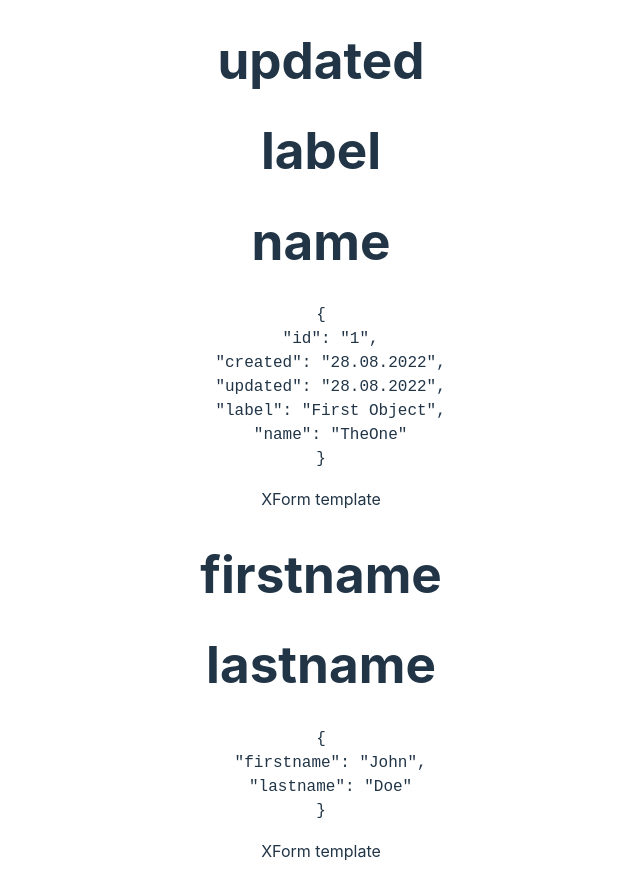
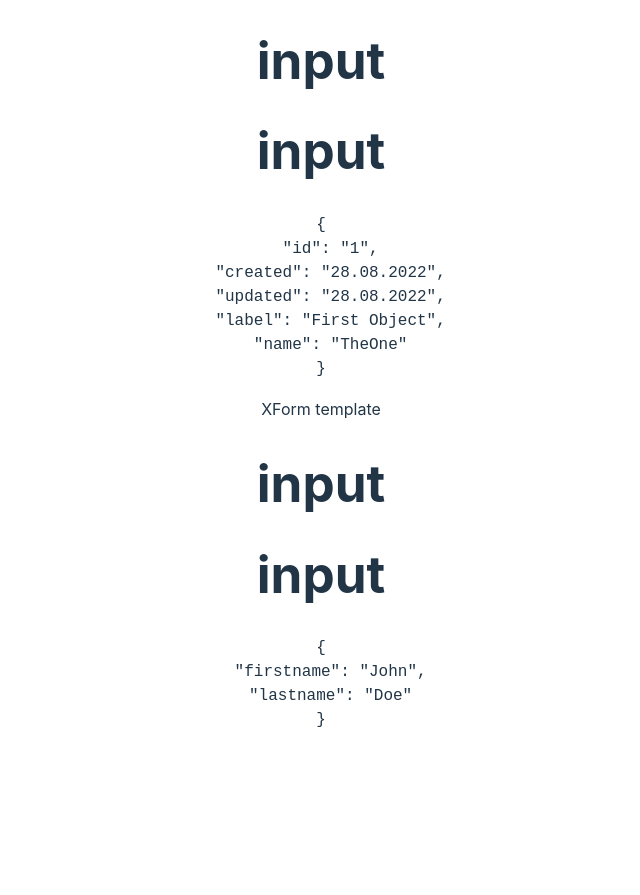
Before and after one commit to SydneySmoothvile/Xform-Task, a Vue app: page / in a window 1280 px wide. Shown: the part 706-1601 px from the top of the page, without its empty margins (319-959 px from the left). After the commit the page ends 1486 px from the top, so only its background shows below. Built offline with nearby package versions, Linux system fonts and the light colour scheme.

Commit message:
3 files modified

```diff
--- a/src/App.vue
+++ b/src/App.vue
@@ -6,7 +6,7 @@
     <pre>{{ myObject2 }}</pre>
     <XForm v-model="myObject3" :fields="myFields3" />
     <pre>{{ myObject3 }}</pre>
-    <XForm v-bind:fields="myfields1" />
+    <!-- <XForm v-bind:fields="myfields1" /> -->
   </div>
 </template>
 
--- a/src/components/XForm.vue
+++ b/src/components/XForm.vue
@@ -1,8 +1,8 @@
 <template>
   <div>XForm template</div>
   <div>
-    <h1 v-for="field in fields" :key="field.component" >
-      {{field.field}}
+    <h1 v-for="field in fields" :key="field.field" >
+      {{field.component}}
     </h1>
   </div>
 </template>
```
Also changed, not shown: 1 other file (tests, documents, lock files or other folders).
